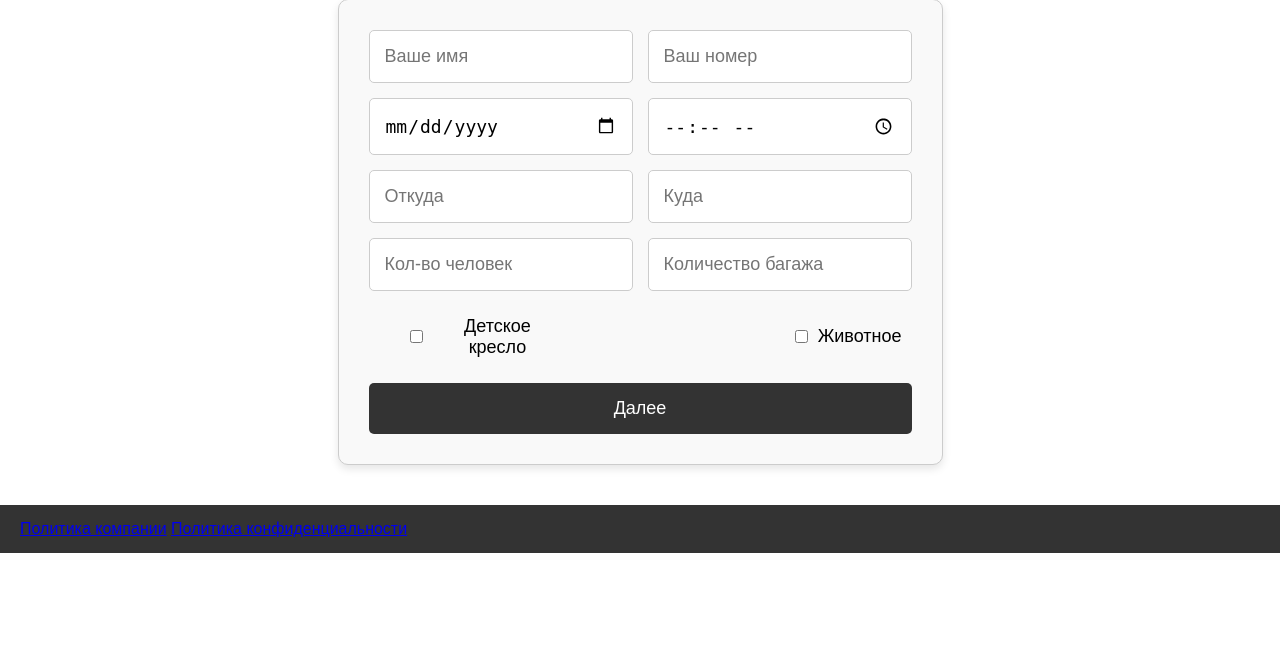
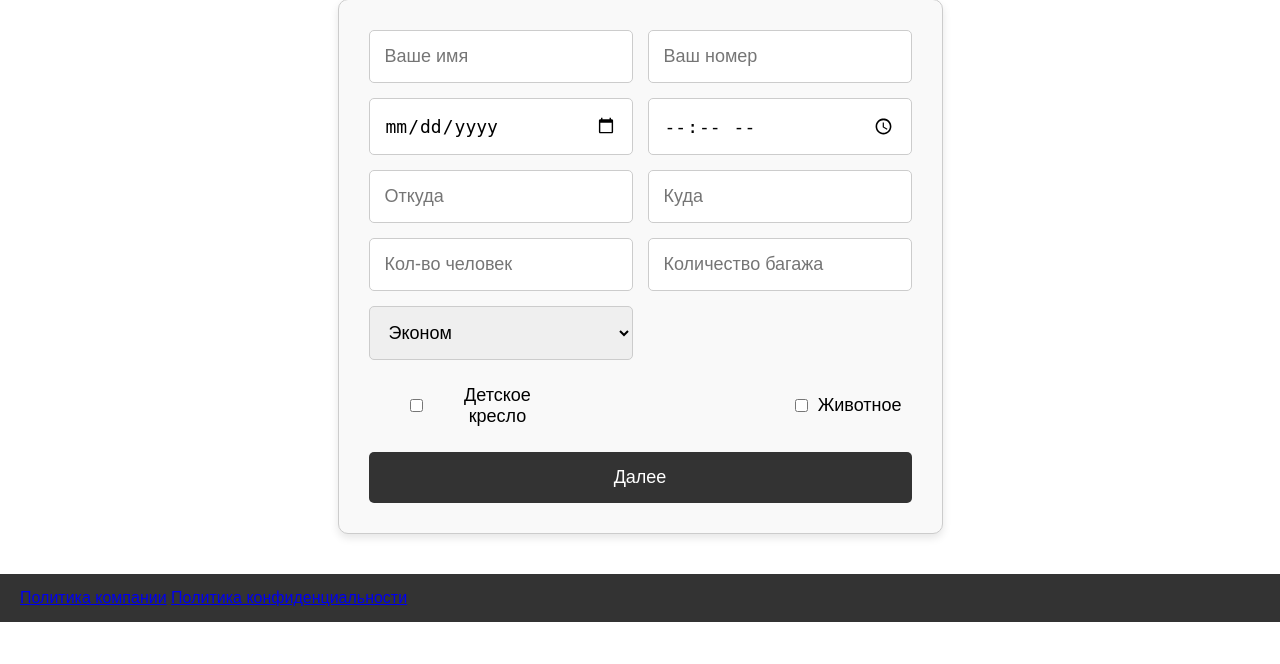
Before and after one commit to xskak228/Pavel_k2_Transfer, a Django app: template Pavel_k2_Vertical_site/homepage/templates/formcity/index.html in a window 1280 px wide. Shown: the part 136-800 px from the top of the page. Run offline with Django 5.2, Linux system fonts and the light colour scheme; the template is opened without the code that fills it, so the values that code supplies are empty; some libraries are stand-ins or nearby versions.

Commit message:
Edit form
__
Edit in colledge, 307

```diff
--- a/Pavel_k2_Vertical_site/homepage/templates/formcity/index.html
+++ b/Pavel_k2_Vertical_site/homepage/templates/formcity/index.html
@@ -43,7 +43,7 @@
             grid-template-columns: 1fr 1fr;
             gap: 15px;
         }
-        form input, form button {
+        form input, form button, select {
             width: 100%;
             padding: 15px;
             font-size: 18px;
@@ -139,6 +139,13 @@
         <input type="text" id="to_location" name="to_location" value="{{ to_location }}" required placeholder="Куда">
         <input type="number" id="num_people" name="num_people" min="1" max="8" value="{{ num_people }}" required placeholder="Кол-во человек">
         <input type="number" name="luggage" min="0" max="16" required placeholder="Количество багажа">
+        <select required placeholder="Тариф">
+          <option>Эконом</option>
+          <option>Стандарт</option>
+          <option>Комфорт</option>
+          <option>Минивэн</option>
+          <option>Бизнес</option>
+        </select>
         <div class="checkbox-group">
             <label><input type="checkbox" name="child_seat" value="Да"> Детское кресло</label>
             <label><input type="checkbox" name="pet" value="Да"> Животное</label>
--- a/Pavel_k2_Vertical_site/homepage/templates/homepage/index.html
+++ b/Pavel_k2_Vertical_site/homepage/templates/homepage/index.html
@@ -47,7 +47,7 @@
             margin: 20px auto;
             box-shadow: 0 4px 8px rgba(0, 0, 0, 0.1);
         }
-        form input {
+        form input, select {
             display: block;
             width: 100%;
             padding: 15px;
```
Also changed, not shown: Pavel_k2_Vertical_site/homepage/views.py (+11 -2 lines), Pavel_k2_Vertical_site/db.sqlite3.
